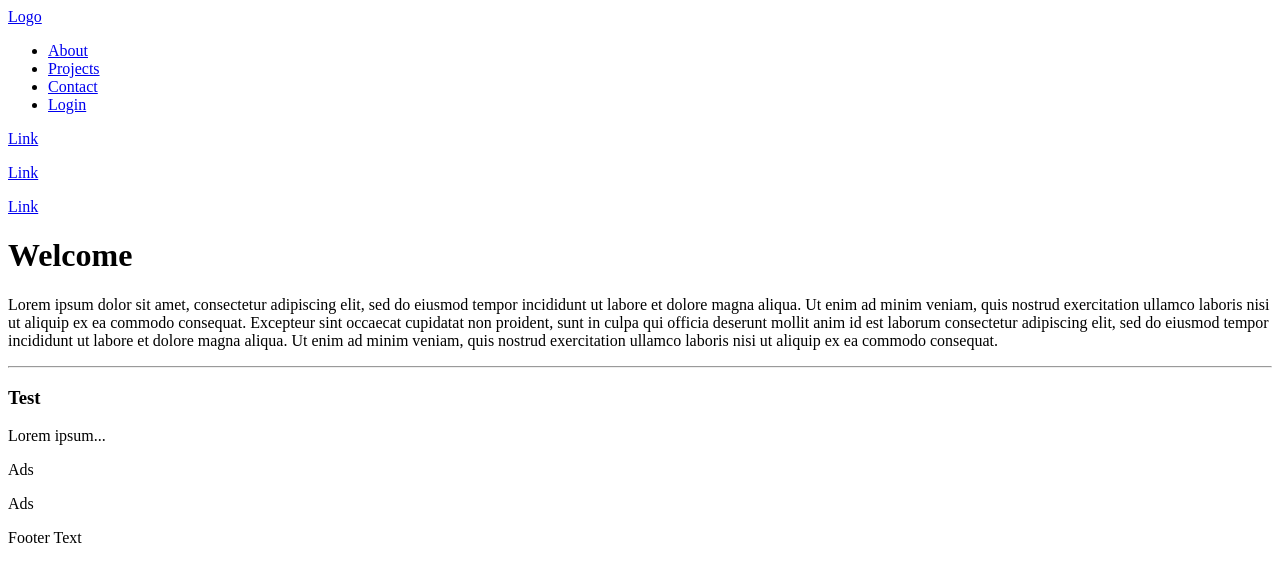
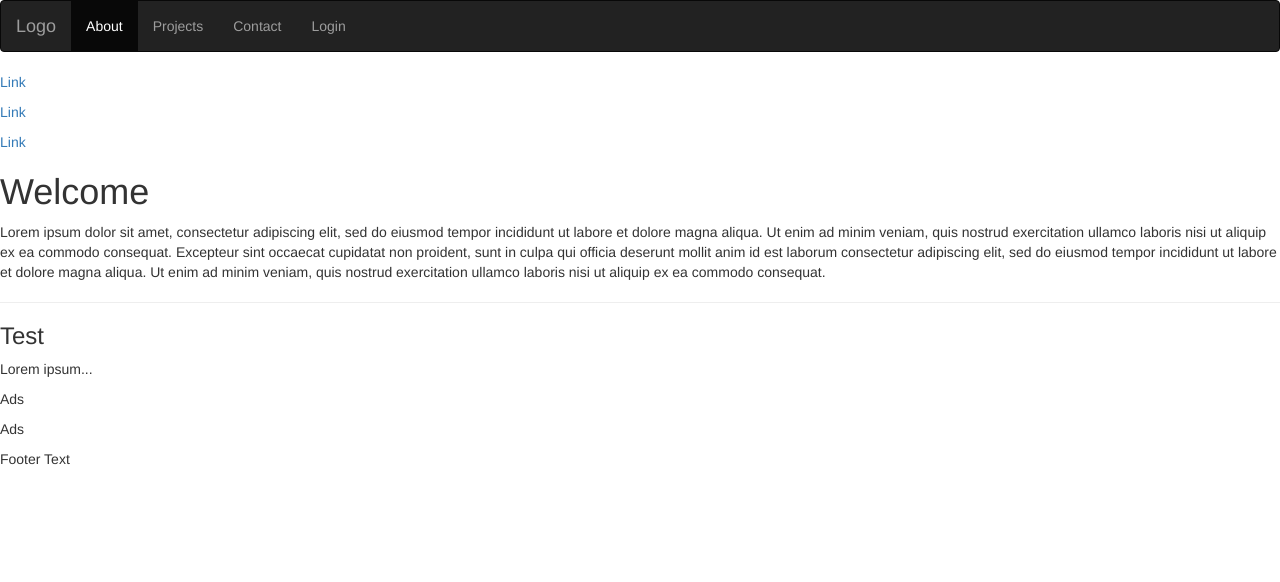
Before and after one commit to sagaquisces/bootstrap-practice, a plain HTML site: page index.html in a window 1280 px wide. Drawn offline with nearby package versions, Linux system fonts and the light colour scheme.

Commit message:
add bootstrap styles to create black horizontal nav bar with white active text and grey text. Include directive to bootstrap css (remote)

```diff
--- a/index.html
+++ b/index.html
@@ -1,16 +1,23 @@
 <!DOCTYPE html>
 <html>
+  <head>
+    <link rel="stylesheet" href="https://maxcdn.bootstrapcdn.com/bootstrap/3.3.7/css/bootstrap.min.css" integrity="sha384-BVYiiSIFeK1dGmJRAkycuHAHRg32OmUcww7on3RYdg4Va+PmSTsz/K68vbdEjh4u" crossorigin="anonymous">
+  </head>
   <body>
 
 <!-- Brand and nav -->
-    <nav>
-      <a href="#">Logo</a>
-      <ul>
-        <li><a href="#">About</a></li>
-        <li><a href="#">Projects</a></li>
-        <li><a href="#">Contact</a></li>
-        <li><a href="#">Login</a></li>
-      </ul>
+    <nav class="navbar navbar-inverse">
+      <div class="container-fluid">
+        <div class="navbar-header">
+          <a class="navbar-brand" href="#">Logo</a>
+        </div>
+        <ul class="nav navbar-nav">
+          <li class="active"><a href="#">About</a></li>
+          <li><a href="#">Projects</a></li>
+          <li><a href="#">Contact</a></li>
+          <li><a href="#">Login</a></li>
+        </ul>
+      </div>
     </nav>
 
 <!-- Featured links -->
```
